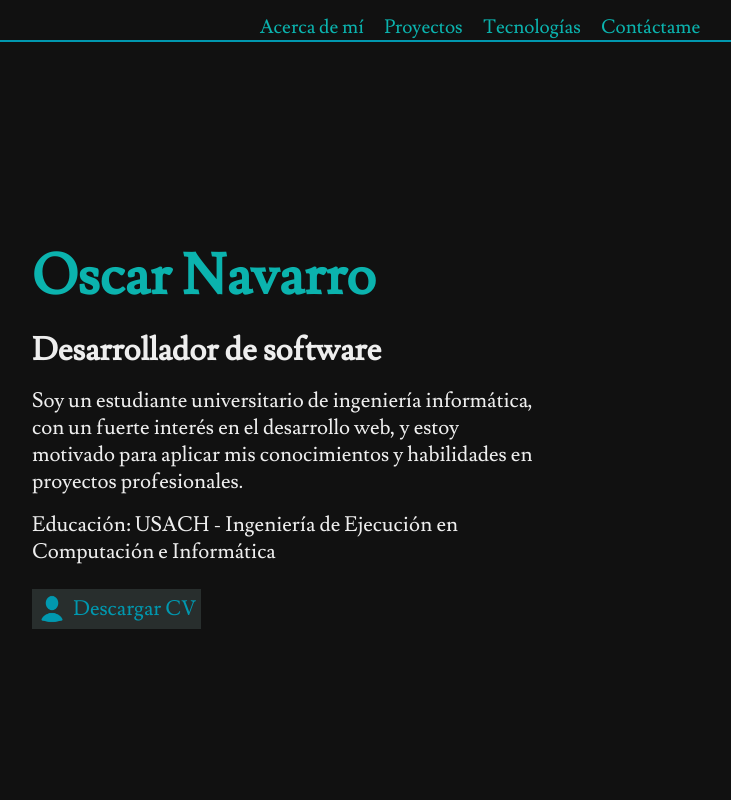
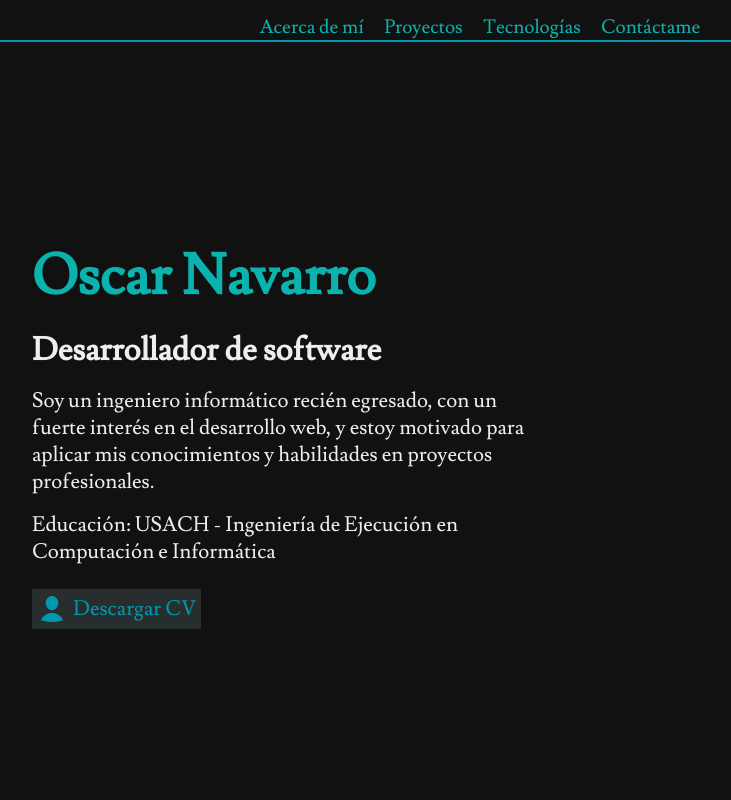
Before and after one commit to on5990/pf-01, a Next.js app: page / in a window 1280 px wide. Shown: the top 800 px of the page, without its empty margins (160-891 px from the left). Built offline with nearby package versions, Linux system fonts and the light colour scheme.

Commit message:
Upload info

```diff
--- a/src/components/About.jsx
+++ b/src/components/About.jsx
@@ -26,9 +26,9 @@ function About({ refProp }) {
         <h1>Oscar Navarro</h1>
         <h2>Desarrollador de software</h2>
         <p>
-          Soy un estudiante universitario de ingeniería informática, con un
-          fuerte interés en el desarrollo web, y estoy motivado para aplicar mis
-          conocimientos y habilidades en proyectos profesionales.
+          Soy un ingeniero informático recién egresado, con un fuerte interés en
+          el desarrollo web, y estoy motivado para aplicar mis conocimientos y
+          habilidades en proyectos profesionales.
         </p>
         <p>
           Educación: USACH - Ingeniería de Ejecución en Computación e
```
Also changed, not shown: 1 other file (tests, documents, lock files or other folders).
